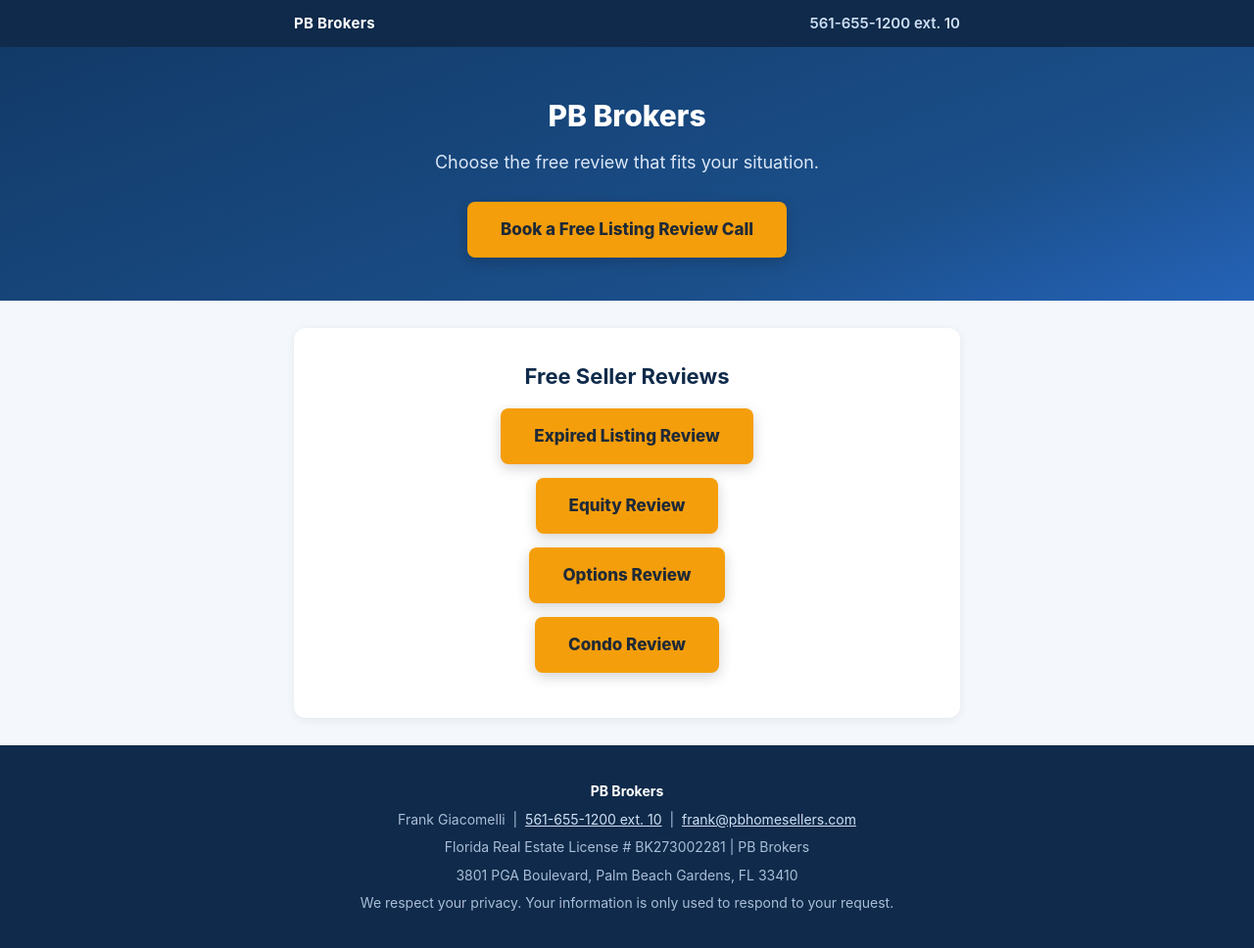
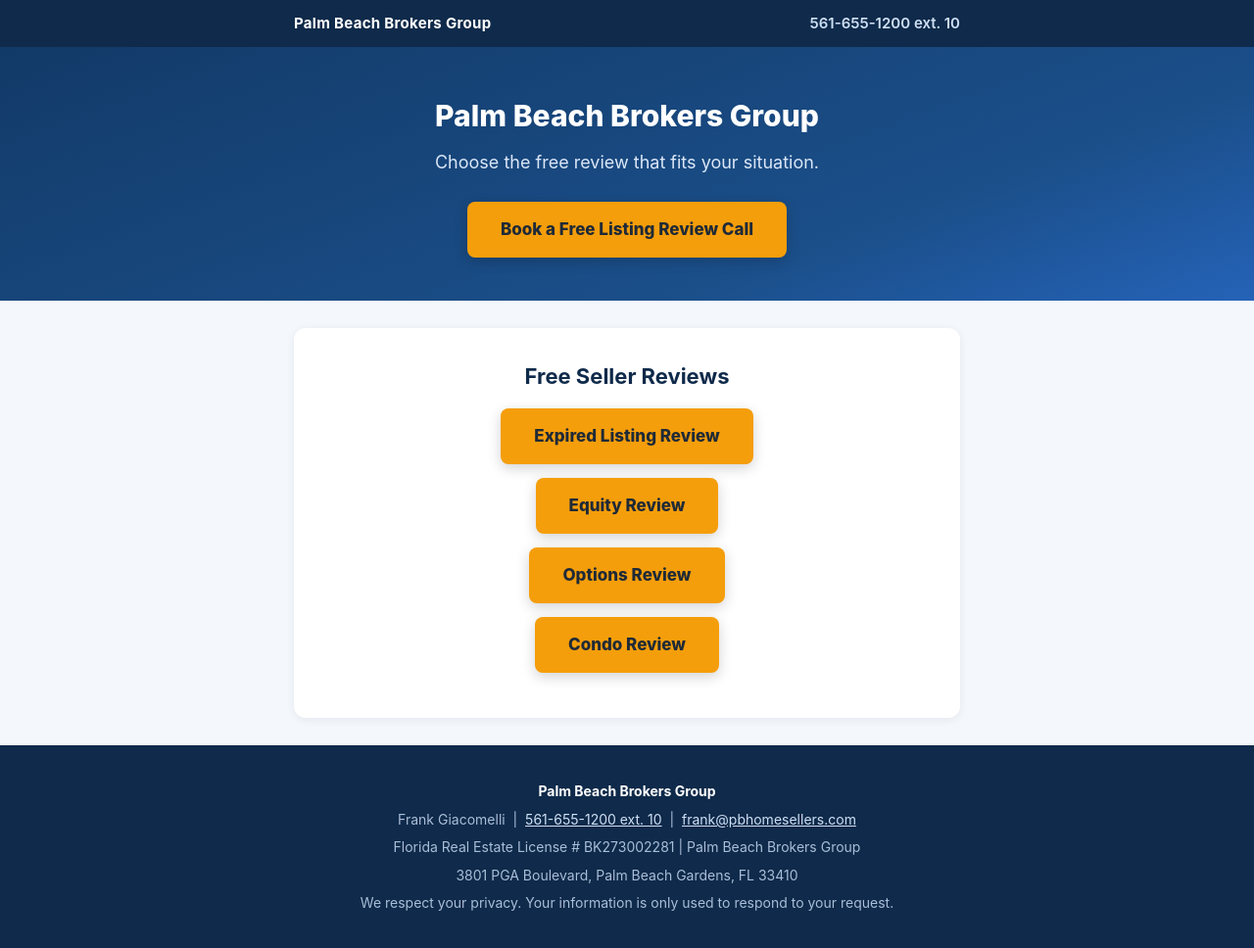
Before and after one commit to frankgiacomelli/pbhomesellers, a plain HTML site: page index.html in a window 1280 px wide. Shown: the whole page at 98% size. Drawn offline with Linux system fonts and the light colour scheme.

Commit message:
Full company name

```diff
--- a/index.html
+++ b/index.html
@@ -3,10 +3,10 @@
 <head>
 <meta charset="UTF-8">
 <meta name="viewport" content="width=device-width, initial-scale=1.0">
-<title>A Fresh Look at Your Home Sale | PB Brokers</title>
+<title>A Fresh Look at Your Home Sale | Palm Beach Brokers Group</title>
 <!--
   SELLER LEAD GENERATION ENGINE — filled FL variant, 2026-11-14.
-  Brand: PB Brokers (FL). Identity/contact/license/booking filled with Frank's approved
+  Brand: Palm Beach Brokers Group (FL). Identity/contact/license/booking filled with Frank's approved
   fill-ins (2026-10-15). Still pending before launch: video embed (YouTube unlisted
   upload) and the form endpoint — both clearly marked in the body. Do not publish
   until both are in and a test submission + test booking pass.
@@ -87,16 +87,16 @@
 
 <div class="topbar">
   <div class="wrap">
-    <span class="brand">PB Brokers</span>
+    <span class="brand">Palm Beach Brokers Group</span>
     <a href="tel:+15616551200">561-655-1200 ext. 10</a>
   </div>
 </div>
 
 <header class="hero">
   <div class="wrap">
-    <h1>PB Brokers</h1>
+    <h1>Palm Beach Brokers Group</h1>
     <p class="sub">Choose the free review that fits your situation.</p>
-    <a class="btn" href="https://CallWithFrank.com">Book a Free Listing Review Call</a>
+    <a class="btn" href="http://CallWithFrank.com">Book a Free Listing Review Call</a>
   </div>
 </header>
 
@@ -114,9 +114,9 @@
 
 <footer>
   <div class="wrap">
-    <p><strong style="color:#fff;">PB Brokers</strong></p>
+    <p><strong style="color:#fff;">Palm Beach Brokers Group</strong></p>
     <p>Frank Giacomelli &nbsp;|&nbsp; <a href="tel:+15616551200">561-655-1200 ext. 10</a> &nbsp;|&nbsp; <a href="mailto:frank@pbhomesellers.com">frank@pbhomesellers.com</a></p>
-    <p>Florida Real Estate License # BK273002281 | PB Brokers</p>
+    <p>Florida Real Estate License # BK273002281 | Palm Beach Brokers Group</p>
     <p>3801 PGA Boulevard, Palm Beach Gardens, FL 33410</p>
     <p>We respect your privacy. Your information is only used to respond to your request.</p>
   </div>
```
